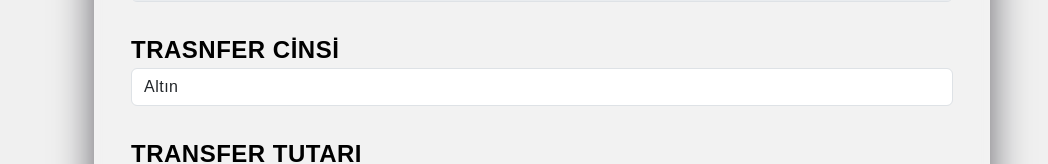
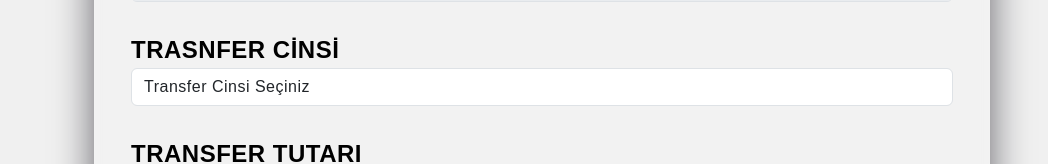
Before and after one commit to ylmgrbzz/jewelerProject, a React (Create React App) app: page /subelerVirman in a window 1280 px wide. Shown: the part 253-417 px from the top of the page, without its empty margins (98-1146 px from the left). Built offline with nearby package versions, Linux system fonts and the light colour scheme; no server answers.

Commit message:
SubelerVirman

```diff
--- a/src/components/SubelerVirman/SubelerVirman.jsx
+++ b/src/components/SubelerVirman/SubelerVirman.jsx
@@ -143,8 +143,8 @@ const SubelerVirman = () => {
             id="transferCinsi"
             placeholder="TRANSFER CİNSİNİ SEÇİNİZ"
           >
-            <option value="" disabled>
-              Seçiniz
+            <option style={{ color: "black" }} value="">
+              Transfer Cinsi Seçiniz
             </option>
             <option
               style={{
```
